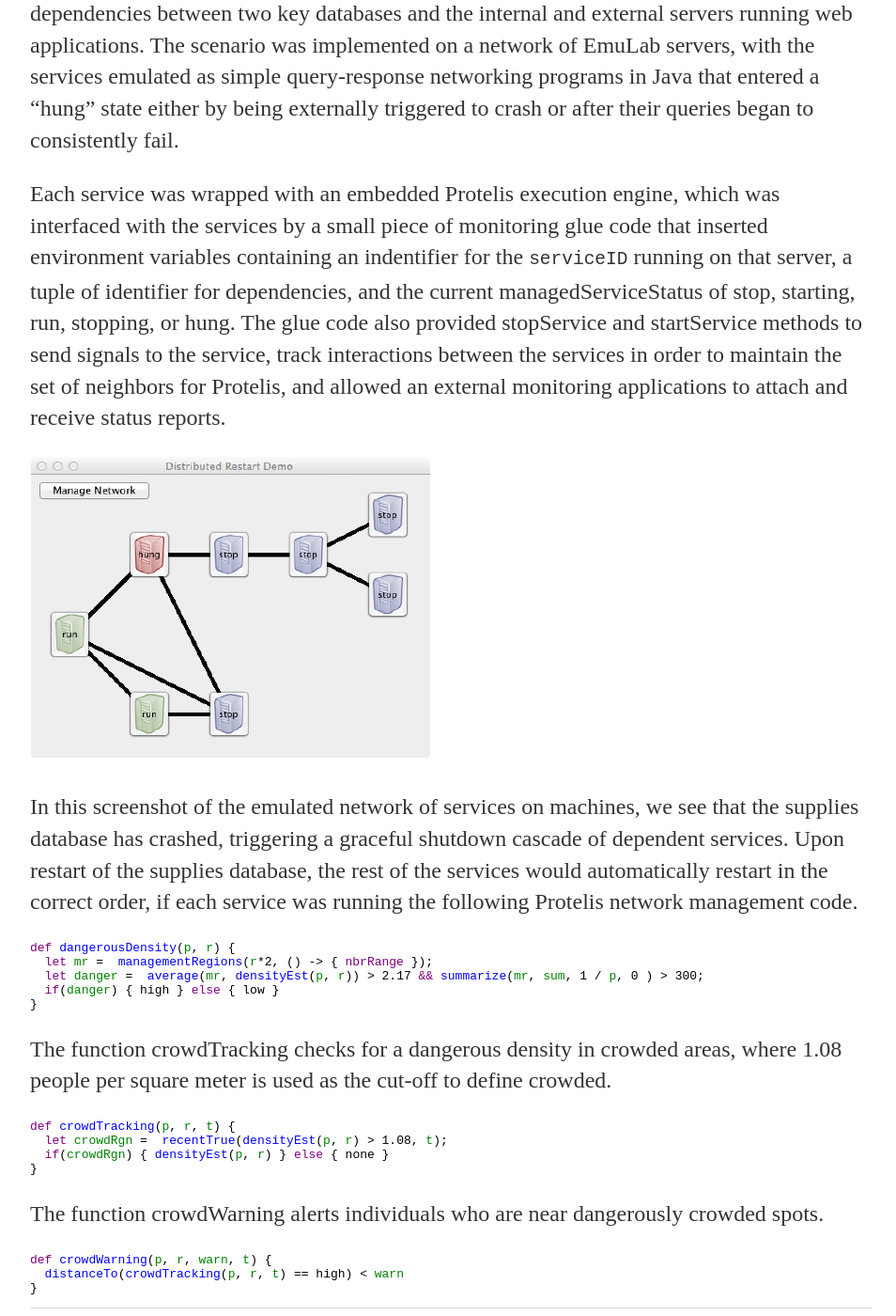
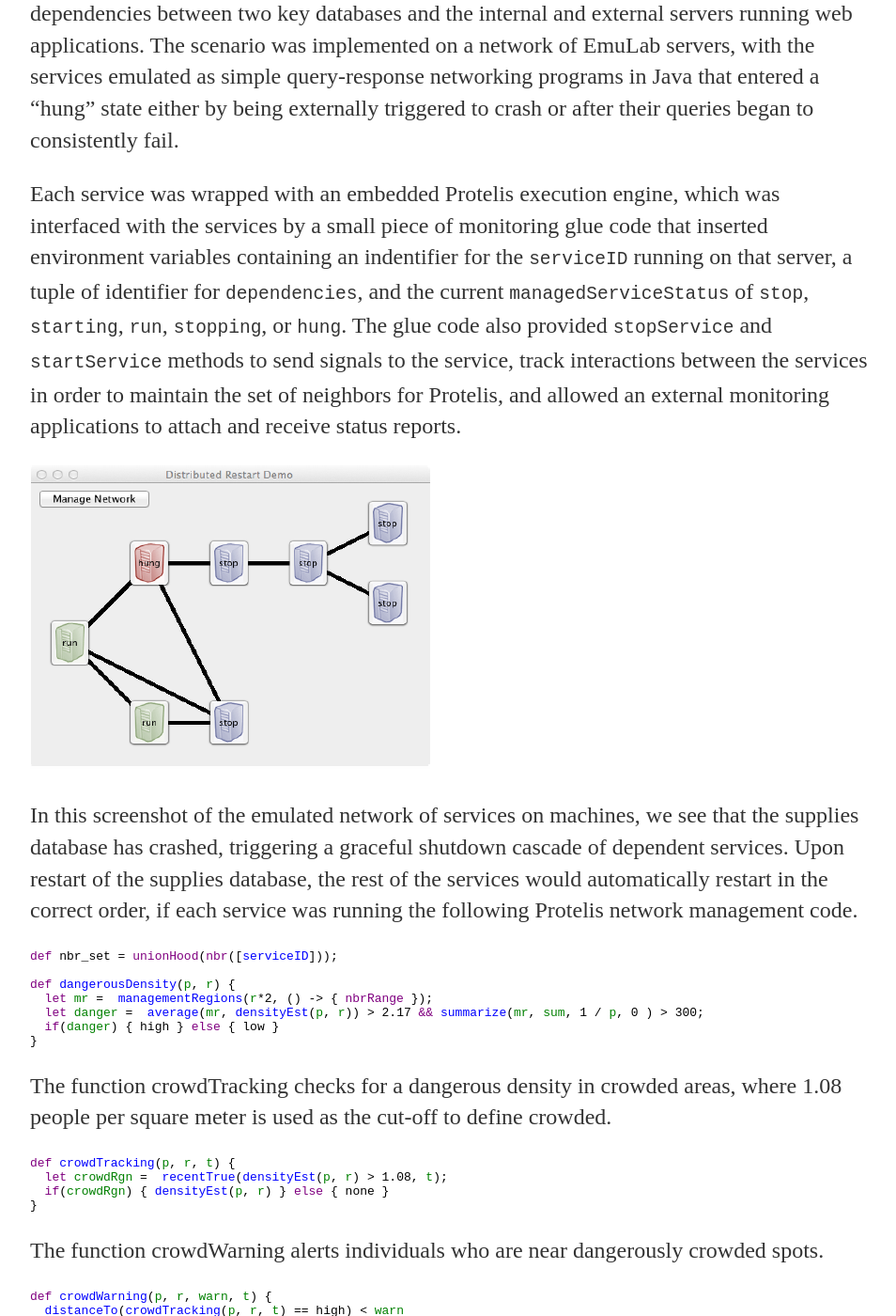
Before and after one commit to tasseomancy/tasseomancy.github.io, a Jekyll site: the page built from _posts/2018-02-22-network-management.md, in a window 1280 px wide and 1400 px high, scrolled down 855 px. Shown: the whole window at 94% size, without its empty margins (160-1114 px from the left). Built offline with Jekyll 4.4.1, drawn with Linux system fonts in a browser that asks for light colours.

Commit message:
Update 2018-02-22-network-management.md

```diff
--- a/_posts/2018-02-22-network-management.md
+++ b/_posts/2018-02-22-network-management.md
@@ -12,12 +12,15 @@ Using Protelis and the principles of aggregate programming, it is straightforwar
 
 This example scenario features an enterprise network for a small company, with dependencies between two key databases and the internal and external servers running web applications. The scenario was implemented on a network of EmuLab servers, with the services emulated as simple query-response networking programs in Java that entered a "hung" state either by being externally triggered to crash or after their queries began to consistently fail.
 
-Each service was wrapped with an embedded Protelis execution engine, which was interfaced with the services by a small piece of monitoring glue code that inserted environment variables containing an indentifier for the <code>serviceID</code> running on that server, a tuple of identifier for dependencies, and the current managedServiceStatus of stop, starting, run, stopping, or hung. The glue code also provided stopService and startService methods to send signals to the service, track interactions between the services in order to maintain the set of neighbors for Protelis, and allowed an external monitoring applications to attach and receive status reports.
+Each service was wrapped with an embedded Protelis execution engine, which was interfaced with the services by a small piece of monitoring glue code that inserted environment variables containing an indentifier for the <code>serviceID</code> running on that server, a tuple of identifier for <code>dependencies</code>, and the current <code>managedServiceStatus</code> of <code>stop</code>, <code>starting</code>, <code>run</code>, <code>stopping</code>, or <code>hung</code>. The glue code also provided <code>stopService</code> and <code>startService</code> methods to send signals to the service, track interactions between the services in order to maintain the set of neighbors for Protelis, and allowed an external monitoring applications to attach and receive status reports.
 
 ![diagram of seven servers with blue, red, and green status for run, hung, and stop](/images/restart.png)
 
 In this screenshot of the emulated network of services on machines, we see that the supplies database has crashed, triggering a graceful shutdown cascade of dependent services. Upon restart of the supplies database, the rest of the services would automatically restart in the correct order, if each service was running the following Protelis network management code.
+
 <pre>
+<code style="color:purple">def</code><code> nbr_set = </code><code style="color:purple">unionHood</code><code>(</code><code style="color:purple">nbr</code><code>([</code><code style="color:blue">serviceID</code><code>]));</code>
+
 <code style="color:purple">def</code><code style="color:blue"> dangerousDensity</code><code>(</code><code style="color:green">p</code><code>, </code><code style="color:green">r</code><code>) {</code>
 <code style="color:purple">  let</code><code style="color:green"> mr</code><code> = </code><code style="color:blue"> managementRegions</code><code>(</code><code style="color:green">r</code><code>*2, () -> { </code><code style="color:purple">nbrRange</code><code> });</code>
 <code style="color:purple">  let</code><code style="color:green"> danger</code><code> = </code><code style="color:blue"> average</code><code>(</code><code style="color:green">mr</code><code>, </code><code style="color:blue">densityEst</code><code>(</code><code style="color:green">p</code><code>, </code><code style="color:green">r</code><code>)) > 2.17</code><code style="color:purple"> &&</code><code style="color:blue"> summarize</code><code>(</code><code style="color:green">mr</code><code>, </code><code style="color:green">sum</code><code>, 1 / </code><code style="color:green">p</code><code>, 0 ) > 300;</code>
```
